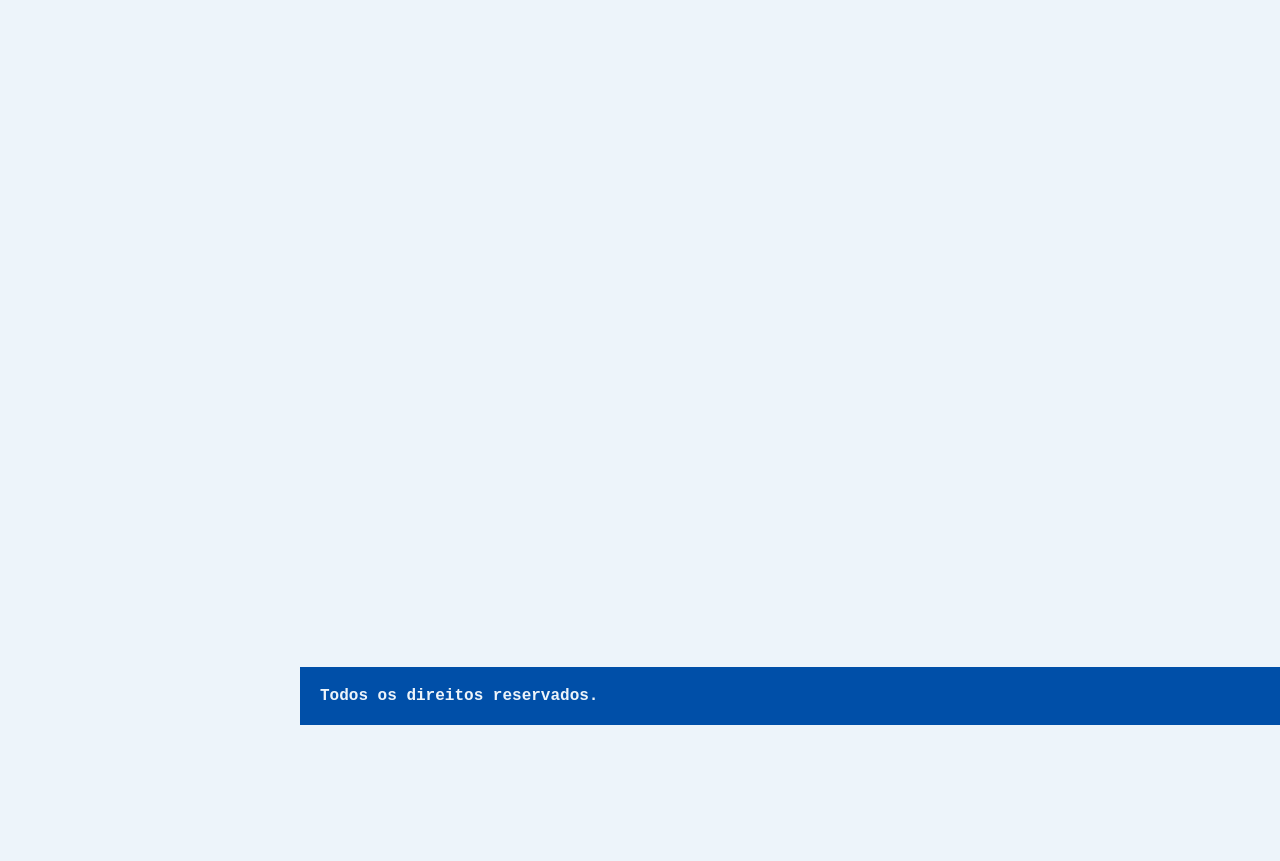
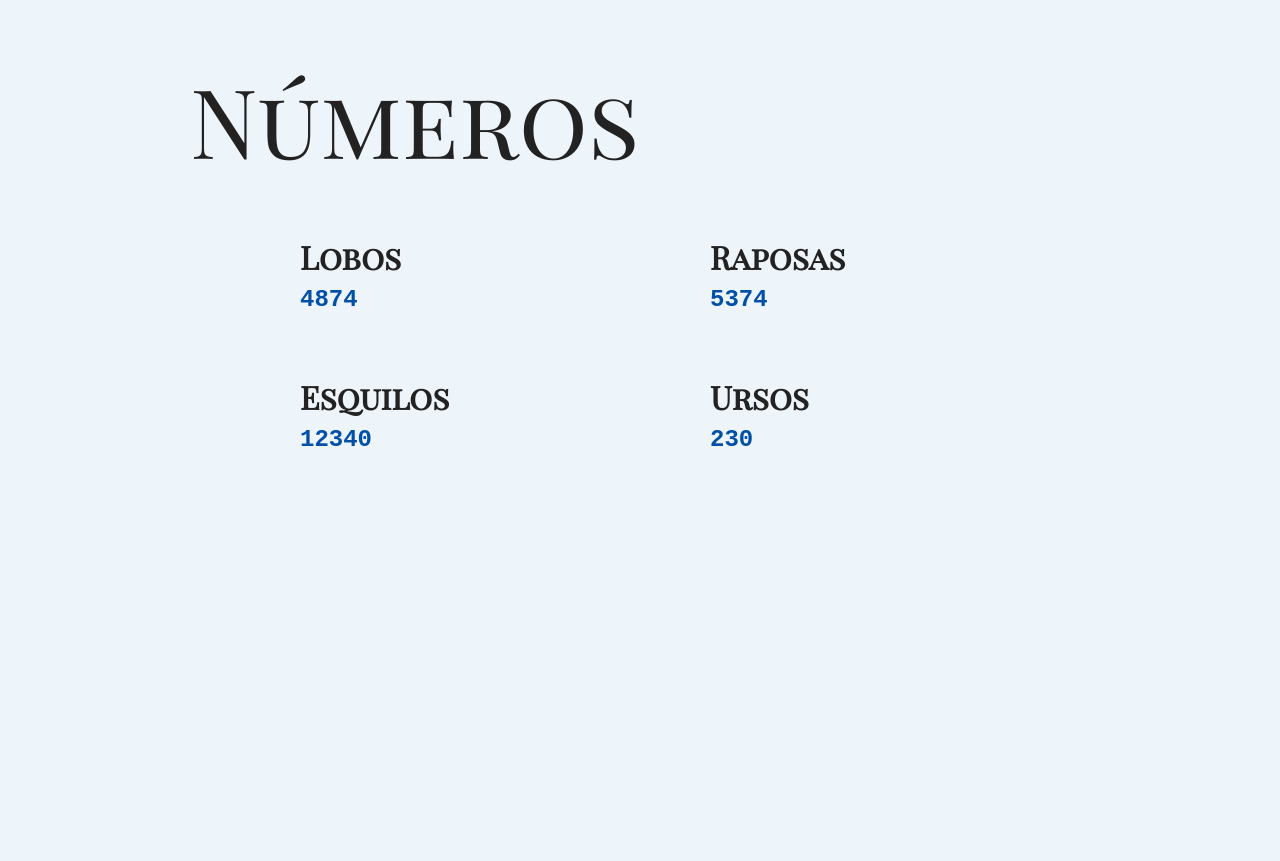
Before and after one commit to gfleibel/animaisfantasticos, a plain HTML site: page index.html in a window 1280 px wide. Shown: the part 1229-2090 px from the top of the page. Before the commit the page ends 1986 px from the top, so only its background shows below. Drawn offline with Linux system fonts and the light colour scheme.

Commit message:
animate numbers

```diff
--- /dev/null
+++ b/css/numbers.css
@@ -0,0 +1,26 @@
+.numeros-grid{
+  grid-column: 2 / 4;
+  display: grid;
+  grid-template-columns: 1fr 1fr;
+  grid-gap: 30px;
+}
+
+@media (max-width: 700px) {
+  .numeros-grid{
+    grid-column: 1;
+  }
+
+}
+
+.numeros-grid h3{
+  font-size: 2rem;
+  font-family: 'Playfair Display SC';
+  margin-bottom: .5rem;
+}
+
+.numeros-grid span{
+  font-family: 'IBM Plex Mono', monospace;
+  font-weight: bold;
+  font-size: 1.5rem;
+  color:  rgb(0, 79, 168);
+}
--- a/css/style.css
+++ b/css/style.css
@@ -3,3 +3,4 @@
 @import 'tooltip.css';
 @import 'dropdown-menu.css';
 @import 'menu-mobile.css';
+@import 'numbers.css';
--- a/index.html
+++ b/index.html
@@ -118,6 +118,28 @@
       </dl>
     </section>
 
+    <section class="grid-section numeros" data-anime="scroll">
+      <h1 class="titulo">Números</h1>
+      <div class="numeros-grid">
+        <div class="numero-animal">
+          <h3>Lobos</h3>
+          <span data-numero>4874</span>
+        </div>
+        <div class="numero-animal">
+          <h3>Raposas</h3>
+          <span data-numero>5374</span>
+        </div>
+        <div class="numero-animal">
+          <h3>Esquilos</h3>
+          <span data-numero>12340</span>
+        </div>
+        <div class="numero-animal">
+          <h3>Ursos</h3>
+          <span data-numero>230</span>
+        </div>
+      </div>
+    </section>
+
     <section class="grid-section contato" data-anime="scroll" id="contato">
       <h1 class="titulo">Contato</h1>
       <div class="mapa" data-tooltip aria-label="Endereço próximo ao estacionamento">
--- /dev/null
+++ b/js/modules/animateNumbers.js
@@ -0,0 +1,33 @@
+export default function initAnimateNumbers(){
+  function animateNumbers(){
+    const numbers = document.querySelectorAll('[data-numero]')
+
+    numbers.forEach((number) => {
+      const total = +number.innerText
+      let start = 0
+      const increment = Math.floor(total / 100)
+      const timer = setInterval(() => {
+        start = start+increment;
+        number.innerText = start
+        if(start > total){
+          number.innerText = total
+          clearInterval(timer)
+        }
+      }, 25 * Math.random());
+    })
+
+  }
+
+
+  function handleMutation(mutation){
+    if(mutation[0].target.classList.contains('active')){
+      observer.disconnect()
+      animateNumbers()
+    }
+  }
+
+  const observerTarget = document.querySelector('.numeros')
+  const observer = new MutationObserver(handleMutation)
+
+  observer.observe(observerTarget, {attributes: true})
+}
--- a/js/modules/scroll-animation.js
+++ b/js/modules/scroll-animation.js
@@ -10,7 +10,7 @@ export default function initScrollAnimation() {
         const isSectionVisible = (sectionTop - (window.innerHeight * 0.6)) < 0;
         if (isSectionVisible) {
           section.classList.add(activeClass);
-        } else {
+        } else if(section.classList.contains(activeClass)) {
           section.classList.remove(activeClass);
         }
       });
--- a/js/script.js
+++ b/js/script.js
@@ -7,6 +7,7 @@ import initModal from "./modules/modal.js";
 import initTooltip from "./modules/tooltip.js";
 import initDropdownMenu from "./modules/dropdown-menu.js";
 import initMenuMobile from "./modules/menu-mobile.js";
+import initAnimateNumbers from "./modules/animateNumbers.js";
 
 initTabNav();
 initSoftScroll();
@@ -16,3 +17,4 @@ initModal();
 initTooltip();
 initDropdownMenu();
 initMenuMobile();
+initAnimateNumbers();
```
